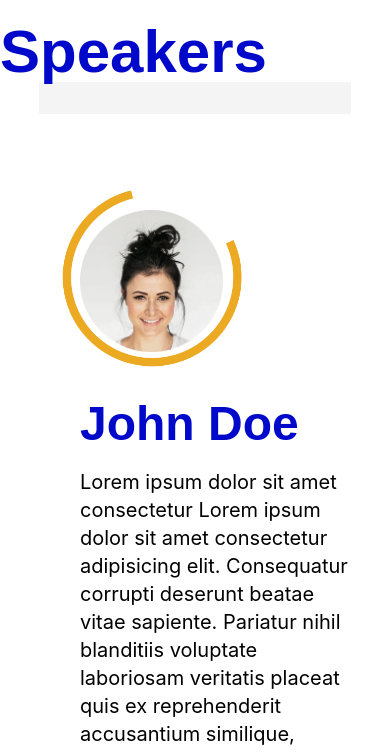
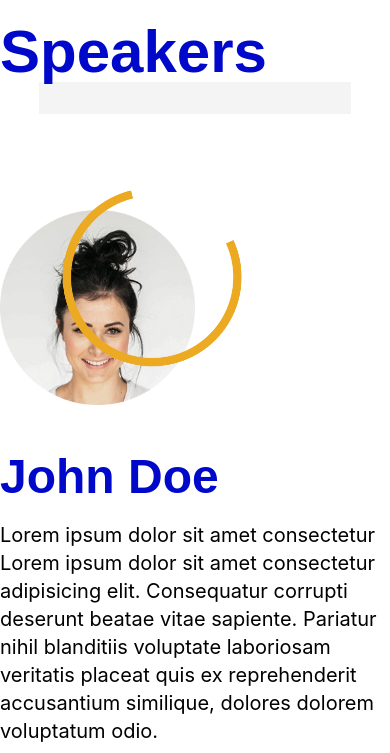
Before and after one commit to terhemeniorwua-png/tech-urban-website, a website: page index.html in a window 390 px wide. Shown: the part 8710-9463 px from the top of the page. Drawn offline with Linux system fonts and the light colour scheme; no server answers.

Commit message:
edit padding

```diff
--- a/index.html
+++ b/index.html
@@ -208,7 +208,7 @@
 
     <hr class="h-8 border-0 w-[80%] m-auto bg-[#F4F4F4]">
 
-    <div class="grid md:grid-cols-3 px-20 items-center relative pt-24 md:pb-36">
+    <div class="grid md:grid-cols-3 md:px-20 items-center relative pt-24 md:pb-36">
         <div class="">
             <img src="img/female.png" alt="" class="">
         <img src="img/boarder.png" alt="" class="absolute top-[75px] md:top-[65px] left-16 md:left-12 -rotate-90 max-md:w-44">
```
Also changed, not shown: src/output.css.
